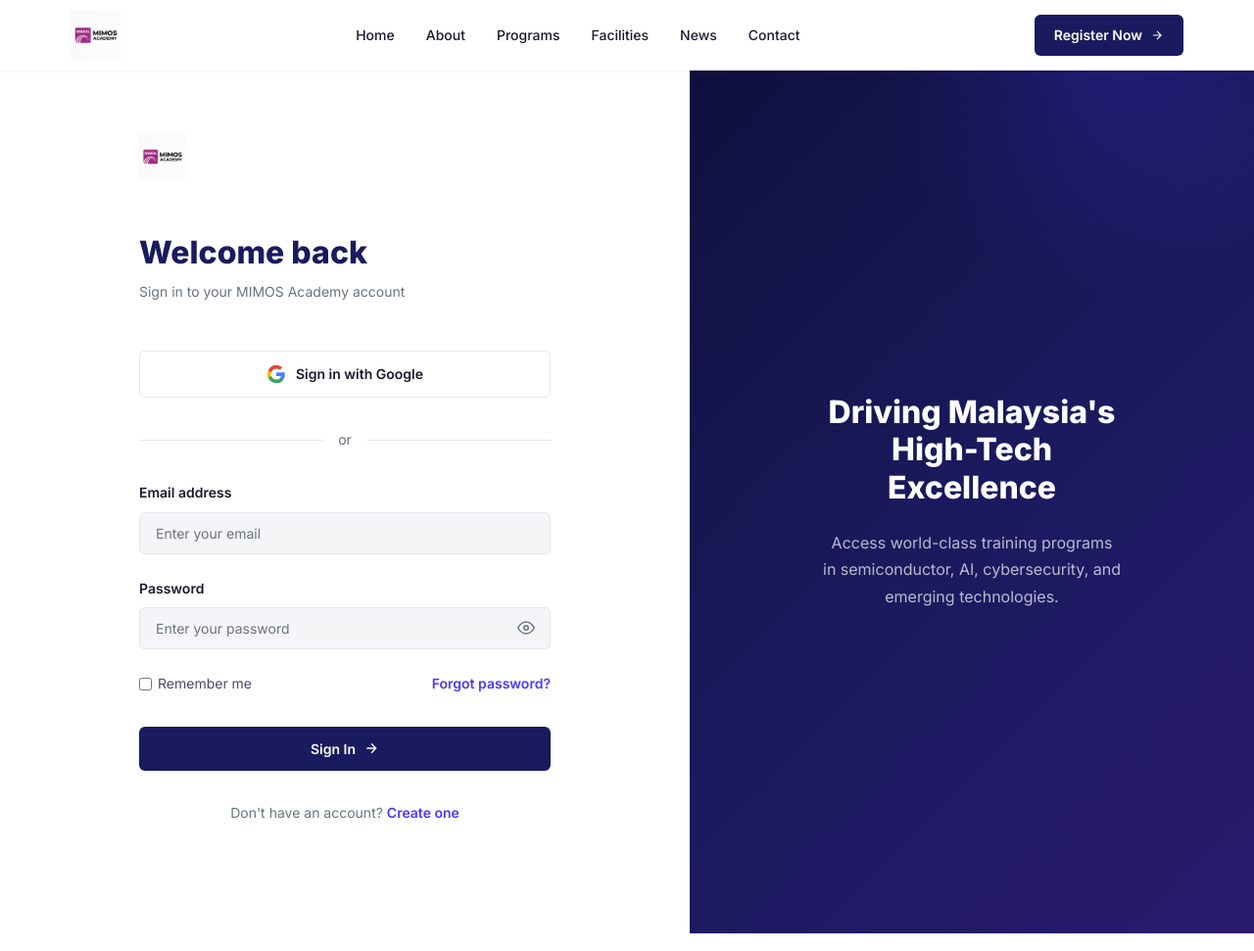
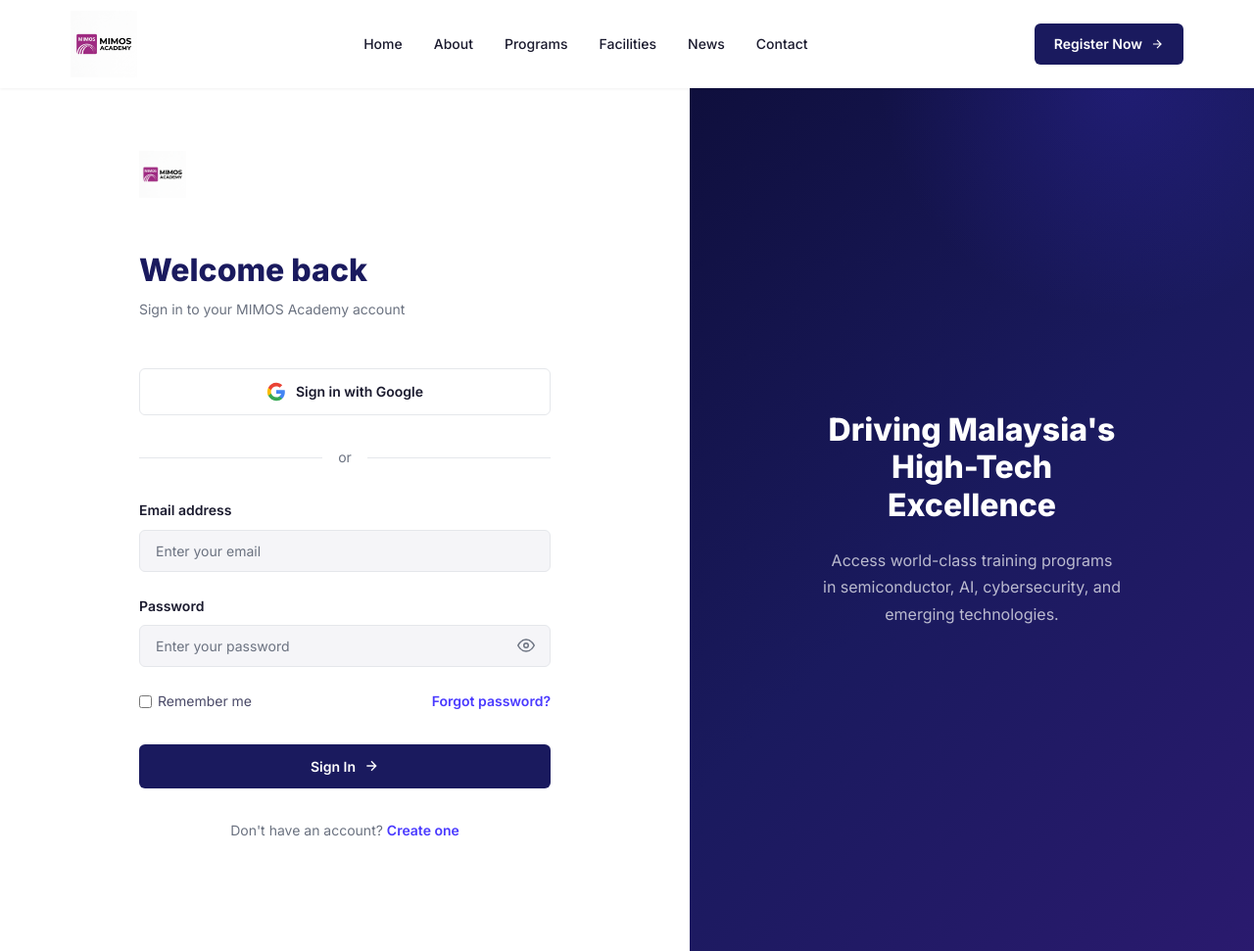
Before and after one commit to Azzurai/MIMOS-Academy-, a PHP site: page /auth.php in a window 1280 px wide. Shown: the whole page at 98% size. Run offline with PHP 8.4, Linux system fonts and the light colour scheme.

Commit message:
design: increase navbar height and logo rendering height

```diff
--- a/css/styles.css
+++ b/css/styles.css
@@ -72,7 +72,7 @@
 
   /* Layout */
   --container-max: 1200px;
-  --navbar-height: 72px;
+  --navbar-height: 90px;
 }
 
 /* --- Reset & Base --- */
@@ -214,7 +214,7 @@ button, input, textarea {
 }
 
 .navbar__logo img {
-  height: 52px;
+  height: 68px;
   width: auto;
 }
 
```
